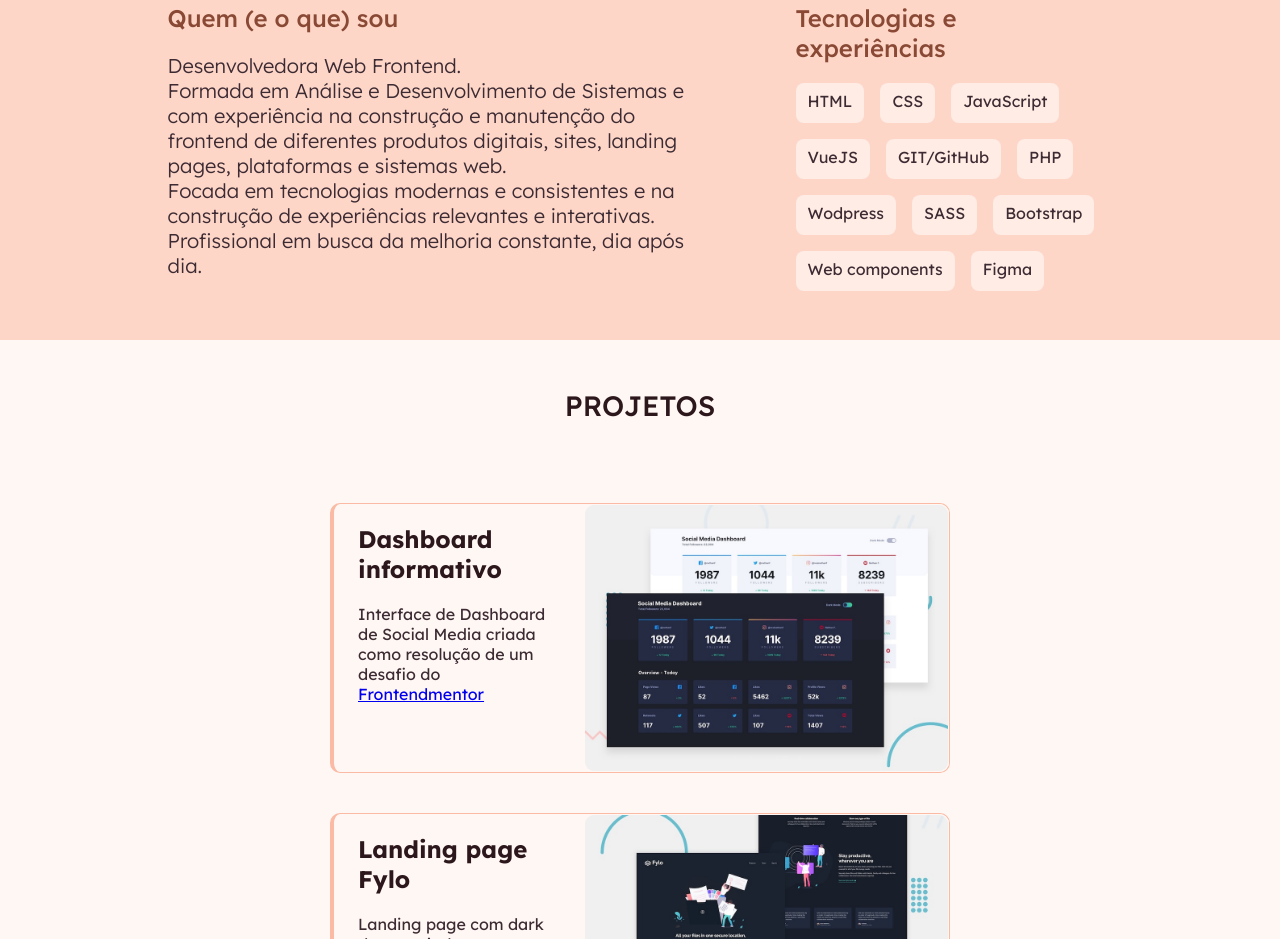
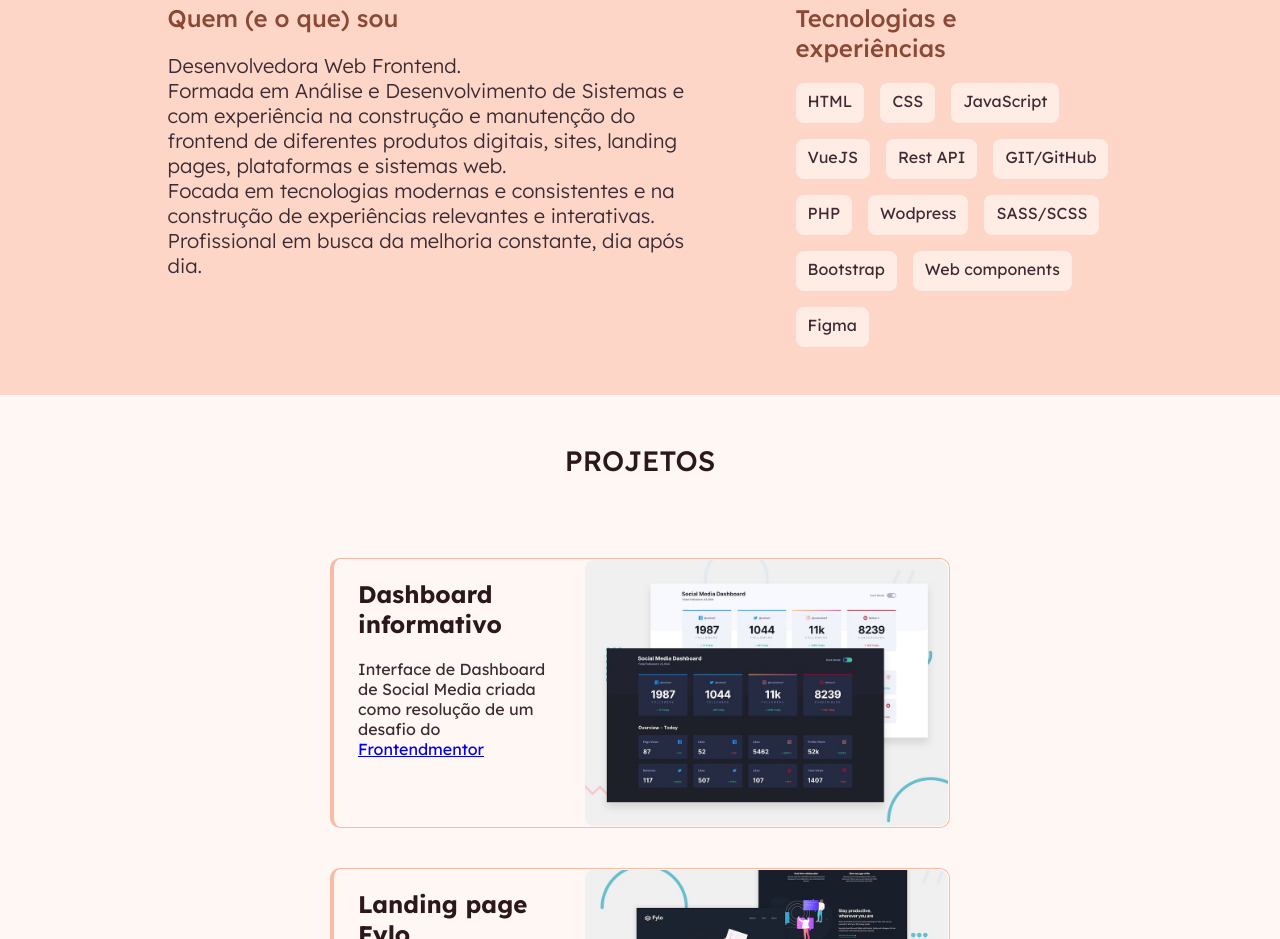
Before and after one commit to bruna-nunes/bruna-nunes.github.io, a website: page index.html in a window 1280 px wide. Shown: the part 980-1919 px from the top of the page. Drawn offline with Linux system fonts and the light colour scheme.

Commit message:
feat: add new skills badges

```diff
--- a/index.html
+++ b/index.html
@@ -82,10 +82,11 @@
                             <span>CSS</span>
                             <span>JavaScript</span>
                             <span>VueJS</span>
+                            <span>Rest API</span>
                             <span>GIT/GitHub</span>
                             <span>PHP</span>
                             <span>Wodpress</span>
-                            <span>SASS</span>
+                            <span>SASS/SCSS</span>
                             <span>Bootstrap</span>
                             <span>Web components</span>
                             <span>Figma</span>
```
